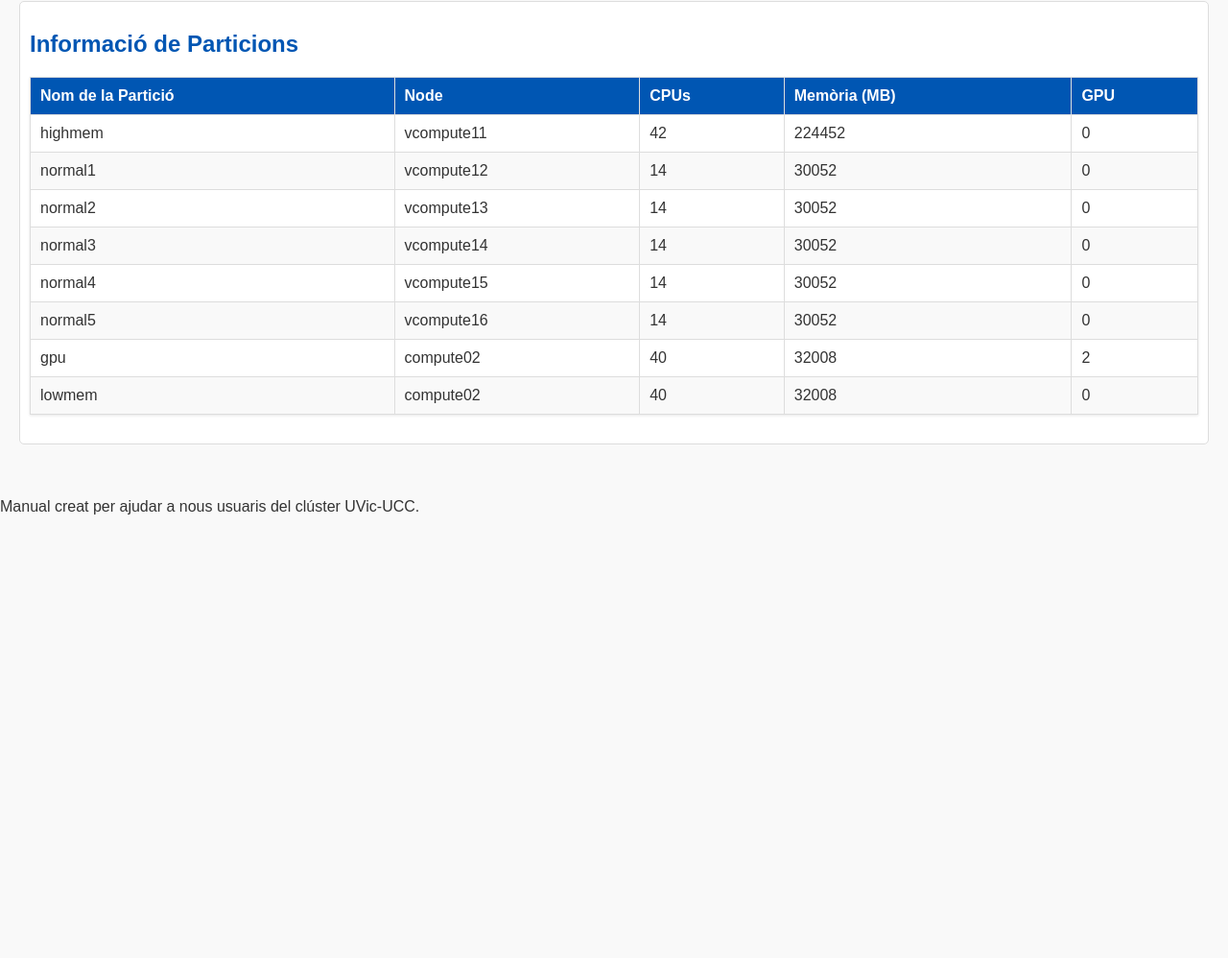
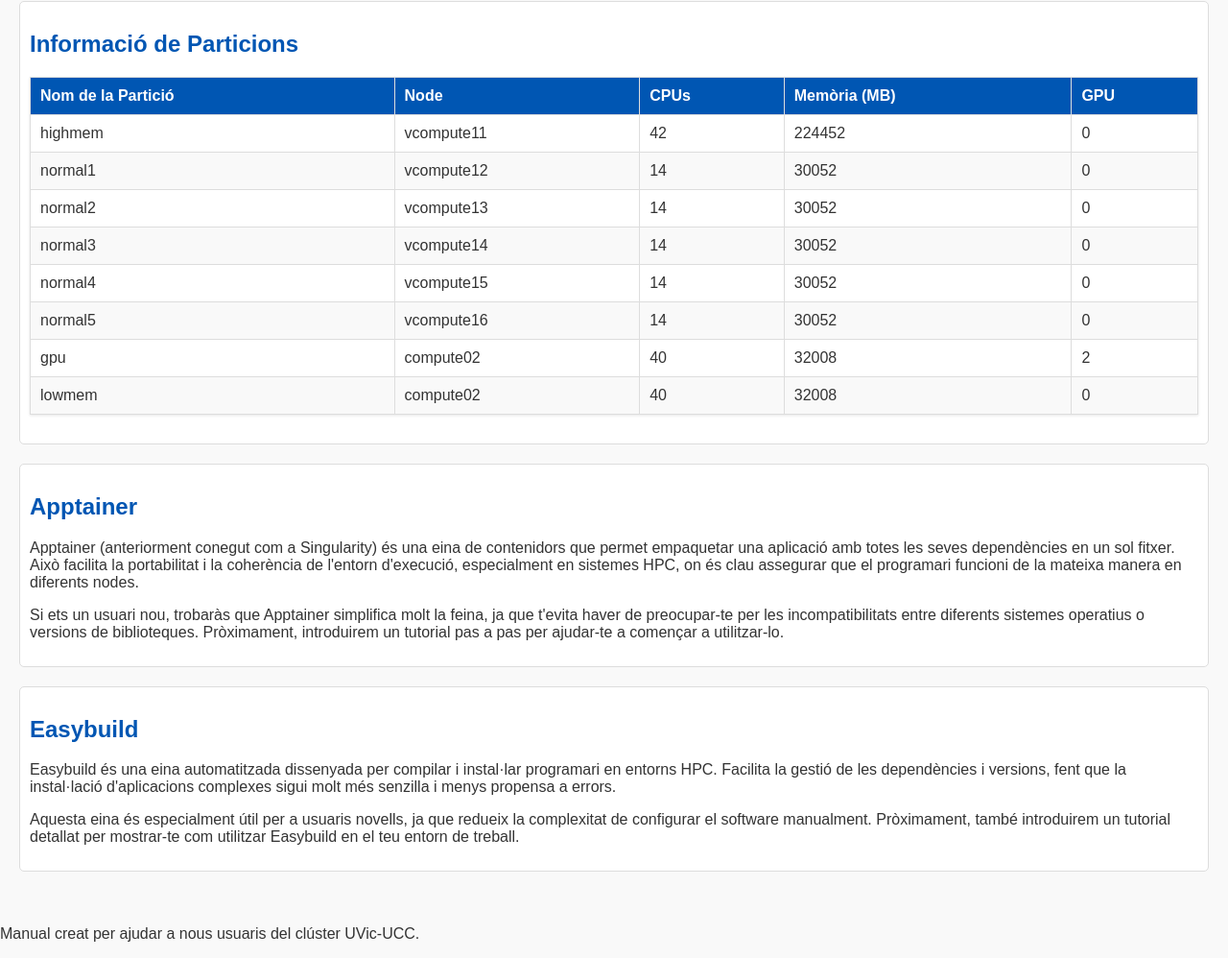
Before and after one commit to rogercasalsfr/hpcuvic, a plain HTML site: page index.html in a window 1280 px wide. Shown: the part 3829-4827 px from the top of the page at 96% size. Before the commit the page ends 4382 px from the top, so only its background shows below. Drawn offline with Linux system fonts and the light colour scheme.

Commit message:
Update index.html

```diff
--- a/index.html
+++ b/index.html
@@ -245,6 +245,26 @@ Rscript script.R                    # En cas que fos R
     </tbody>
   </table>
 </section>
+	    <section id="apptainer">
+  <h2>Apptainer</h2>
+  <p>
+    Apptainer (anteriorment conegut com a Singularity) és una eina de contenidors que permet empaquetar una aplicació amb totes les seves dependències en un sol fitxer. Això facilita la portabilitat i la coherència de l'entorn d'execució, especialment en sistemes HPC, on és clau assegurar que el programari funcioni de la mateixa manera en diferents nodes.
+  </p>
+  <p>
+    Si ets un usuari nou, trobaràs que Apptainer simplifica molt la feina, ja que t'evita haver de preocupar-te per les incompatibilitats entre diferents sistemes operatius o versions de biblioteques. Pròximament, introduirem un tutorial pas a pas per ajudar-te a començar a utilitzar-lo.
+  </p>
+</section>
+
+<section id="easybuild">
+  <h2>Easybuild</h2>
+  <p>
+    Easybuild és una eina automatitzada dissenyada per compilar i instal·lar programari en entorns HPC. Facilita la gestió de les dependències i versions, fent que la instal·lació d'aplicacions complexes sigui molt més senzilla i menys propensa a errors.
+  </p>
+  <p>
+    Aquesta eina és especialment útil per a usuaris novells, ja que redueix la complexitat de configurar el software manualment. Pròximament, també introduirem un tutorial detallat per mostrar-te com utilitzar Easybuild en el teu entorn de treball.
+  </p>
+</section>
+
 
     </main>
 
```
